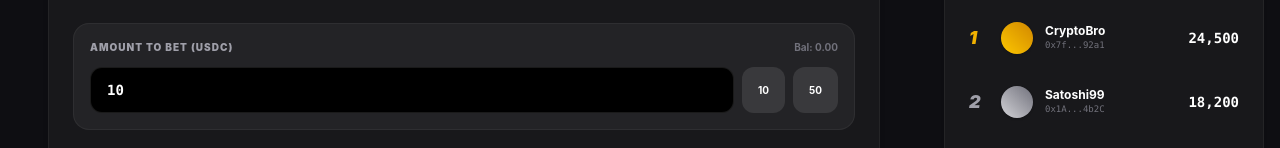
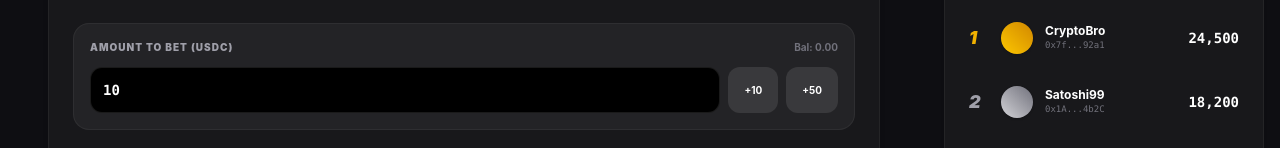
Before and after one commit to deorodesign/vibecheck, a Next.js app: page / in a window 1280 px wide. Both pictures are taken after a click on the element 234 px from the left and 371 px from the top of the page. Shown: the part 568-716 px from the top of the page. Built offline with nearby package versions, Linux system fonts and the light colour scheme.

Commit message:
Update page.tsx

```diff
--- a/app/page.tsx
+++ b/app/page.tsx
@@ -274,11 +274,11 @@ export default function Home() {
                         type="number"
                         value={betAmount}
                         onChange={(e) => setBetAmount(e.target.value)}
-                        className="flex-1 bg-white dark:bg-black border border-zinc-200 dark:border-white/10 rounded-xl px-4 py-3 font-mono font-bold text-sm focus:outline-none focus:border-fuchsia-500 text-zinc-900 dark:text-white"
+                        className="flex-1 min-w-0 bg-white dark:bg-black border border-zinc-200 dark:border-white/10 rounded-xl px-3 py-3 font-mono font-bold text-sm focus:outline-none focus:border-fuchsia-500 text-zinc-900 dark:text-white"
                         placeholder="0.00"
                       />
-                      <button onClick={() => setBetAmount("10")} className="px-4 py-2 rounded-xl bg-zinc-200 dark:bg-white/10 text-[10px] font-bold hover:bg-zinc-300 dark:hover:bg-white/20 transition-colors">10</button>
-                      <button onClick={() => setBetAmount("50")} className="px-4 py-2 rounded-xl bg-zinc-200 dark:bg-white/10 text-[10px] font-bold hover:bg-zinc-300 dark:hover:bg-white/20 transition-colors">50</button>
+                      <button onClick={() => setBetAmount("10")} className="shrink-0 px-3 sm:px-4 py-3 rounded-xl bg-zinc-200 dark:bg-white/10 text-[10px] font-bold hover:bg-zinc-300 dark:hover:bg-white/20 transition-colors">+10</button>
+                      <button onClick={() => setBetAmount("50")} className="shrink-0 px-3 sm:px-4 py-3 rounded-xl bg-zinc-200 dark:bg-white/10 text-[10px] font-bold hover:bg-zinc-300 dark:hover:bg-white/20 transition-colors">+50</button>
                     </div>
                   </div>
                 )}
@@ -309,7 +309,6 @@ export default function Home() {
                   )}
                 </div>
               </div>
-
               <div className="bg-white dark:bg-[#18181b] border border-zinc-200 dark:border-white/5 rounded-[2rem] p-6 md:p-8 shadow-md mx-4 md:mx-0">
                 <h3 className="text-[10px] font-bold text-zinc-400 dark:text-zinc-500 uppercase tracking-widest mb-4">Resolution Rules</h3>
                 <div className="text-sm text-zinc-600 dark:text-zinc-400 leading-relaxed font-medium">
@@ -320,7 +319,6 @@ export default function Home() {
                   </div>
                 </div>
               </div>
-
               <div className="bg-white dark:bg-[#18181b] border border-zinc-200 dark:border-white/5 rounded-[2rem] shadow-md mx-4 md:mx-0 overflow-hidden flex flex-col h-[400px]">
                 <div className="p-5 border-b border-zinc-200 dark:border-white/5 bg-zinc-50 dark:bg-white/5 flex items-center justify-between">
                    <h3 className="text-zinc-900 dark:text-white font-black italic uppercase tracking-tight flex items-center gap-2"><span className="text-xl">💬</span> Live Chat</h3>
```
